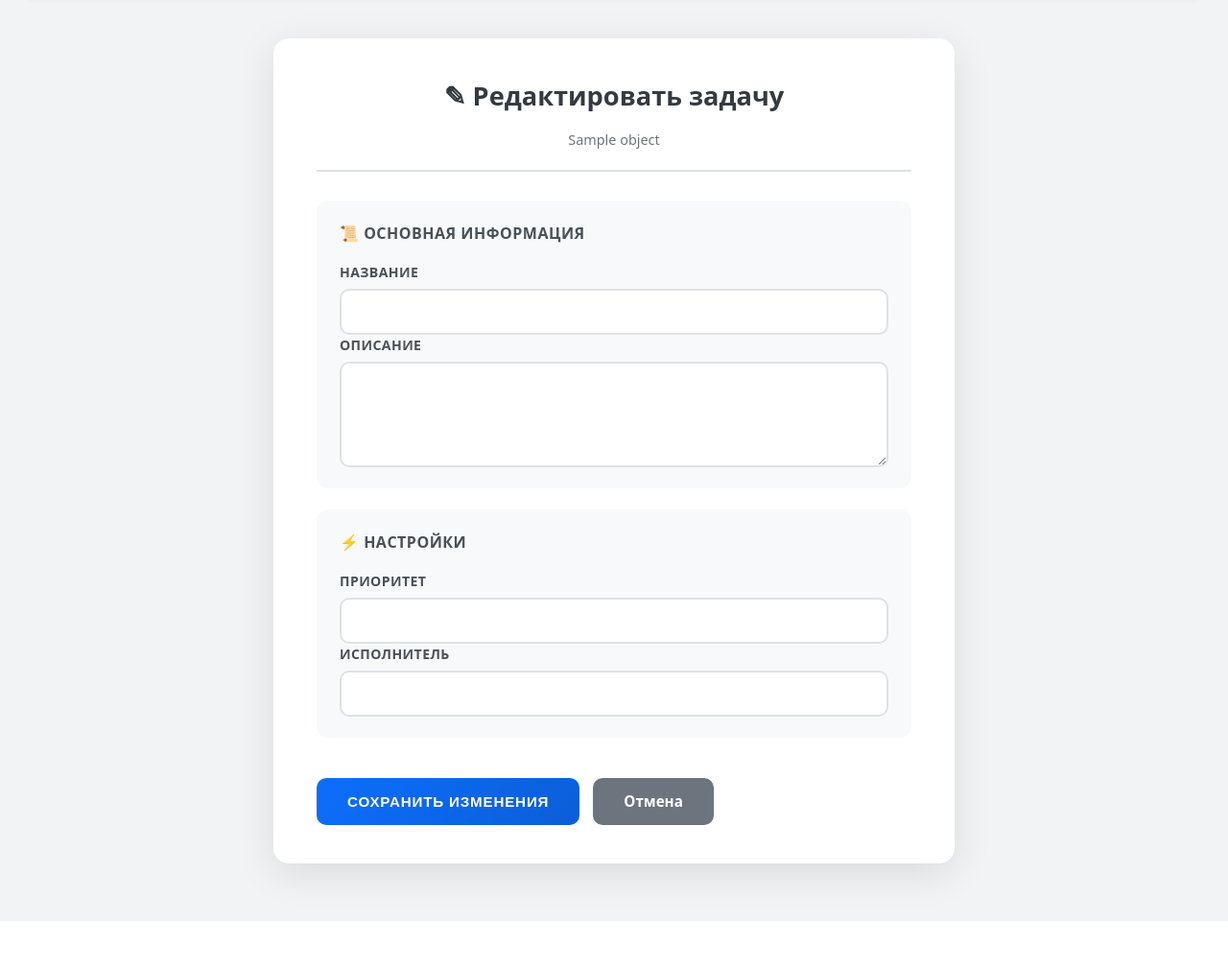
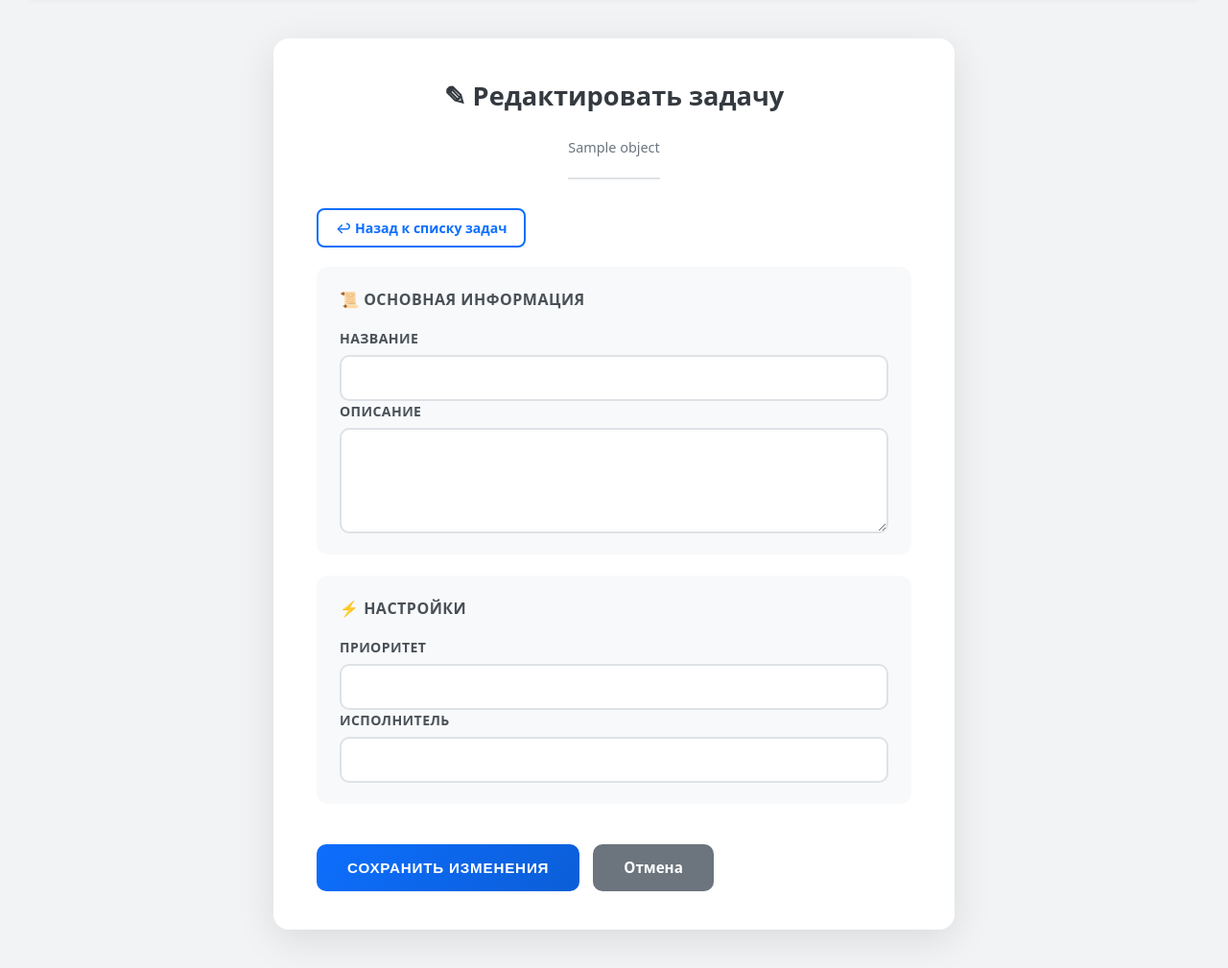
Before and after one commit to hotabmax/TaskManagerPy, a Django app: template core/templates/core/task_update.html in a window 1280 px wide. Shown: the part 85-1094 px from the top of the page at 96% size. Before the commit the page ends 1045 px from the top, so only its background shows below. Run offline with Django 5.2, Linux system fonts and the light colour scheme; the template is opened without the code that fills it: most values are stand-ins (such as "Sample title", 1, 10 or a date in 2020); form fields are guessed from the names that the template uses.

Commit message:
Добавить кнопку Назад к задачам в форму редактирования задачи

```diff
--- a/core/templates/core/task_update.html
+++ b/core/templates/core/task_update.html
@@ -9,8 +9,11 @@
 {% block content %}
 <div class="task-form-wrapper">
     <div class="task-form-card">
-        <h1>&#9998;&#65039; Редактировать задачу</h1>
-        <p class="task-form-subtitle">{{ object.title }}</p>
+        <div class="form-header">
+            <h1>&#9998;&#65039; Редактировать задачу</h1>
+            <p class="task-form-subtitle">{{ object.title }}</p>
+            <a href="{% url 'task-list' %}" class="btn-back">&#8617; Назад к списку задач</a>
+        </div>
 
         <form method="post" class="task-form">
             {% csrf_token %}
```
